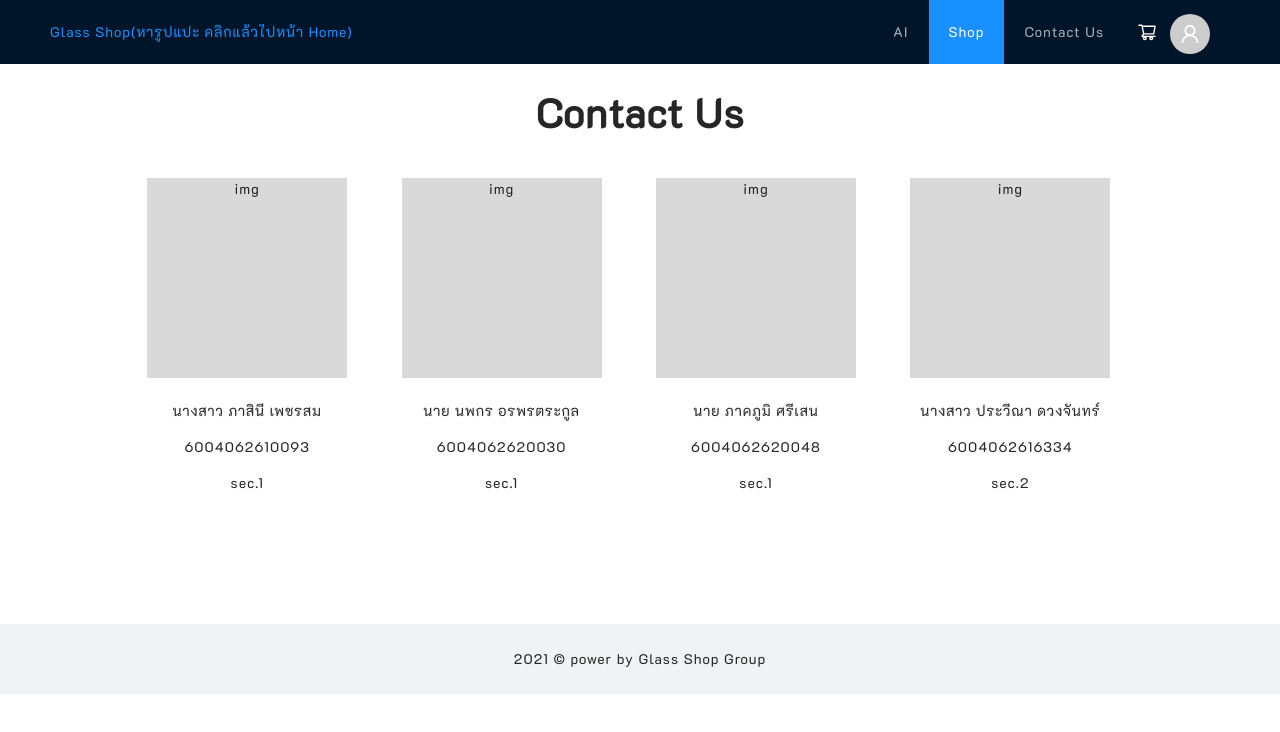
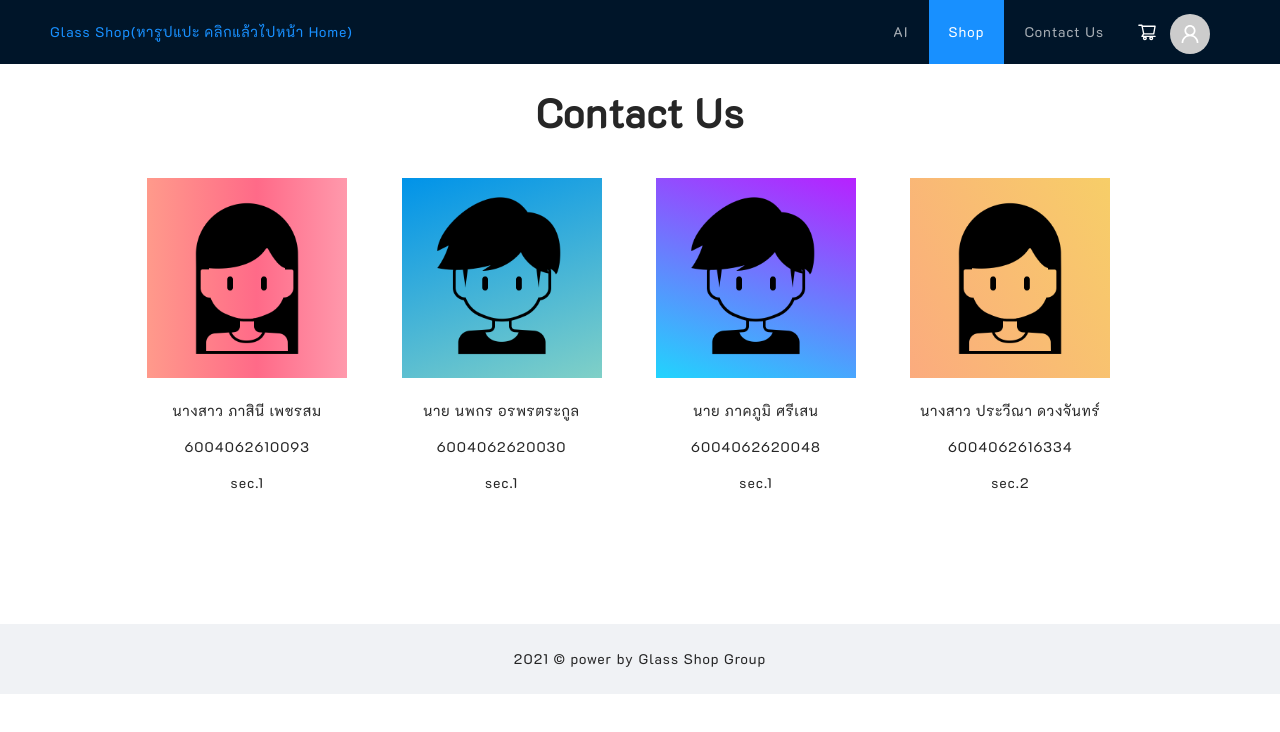
Before and after one commit to prkpwm/glasses_shop, a React (Create React App) app in the folder Client/my-app/: page /GlassShop/Contact in a window 1280 px wide. Shown: the top 732 px of the page. Built offline with nearby package versions, Linux system fonts and the light colour scheme.

Commit message:
Edit and Add Contactus

```diff
--- a/Client/my-app/src/components/pages/Contactus/ContactUs.css
+++ b/Client/my-app/src/components/pages/Contactus/ContactUs.css
@@ -7,12 +7,32 @@
     width: 80%;
     margin: auto;
 }
-.Con-styleimg{
-    background: #d9d9d9;
+/* STYLE-Img */
+.Con-styleimg-miow{
+    background-color: #FF9A8B;
+    background-image: linear-gradient(90deg, #FF9A8B 0%, #FF6A88 55%, #FF99AC 100%);
     width: 200px;
-    height:200px;
+    height: 200px;
 }
-
+.Con-styleimg-not{
+    background-color: #0093E9;
+    background-image: linear-gradient(160deg, #0093E9 0%, #80D0C7 100%);
+    width: 200px;
+    height: 200px;
+}
+.Con-styleimg-master{
+    background-color: #21D4FD;
+    background-image: linear-gradient(19deg, #21D4FD 0%, #B721FF 100%);
+    width: 200px;
+    height: 200px;
+}
+.Con-styleimg-aum{
+    background-color: #FBAB7E;
+    background-image: linear-gradient(62deg, #FBAB7E 0%, #F7CE68 100%);
+    width: 200px;
+    height: 200px;
+}
+/* STYLE-Text */
 .Con-styletext{
     background: #ffffff;
     width: 200px;
--- a/Client/my-app/src/components/pages/Contactus/ContactusHome.js
+++ b/Client/my-app/src/components/pages/Contactus/ContactusHome.js
@@ -1,6 +1,8 @@
 import React from 'react'
 import './ContactUs.css'
 import { Row, Col } from 'antd';
+import photo1 from '../Contactus/iconFemale.png';
+import photo2 from '../Contactus/iconMen.png';
 
 function ContactusHome() {
     return (
@@ -11,16 +13,24 @@ function ContactusHome() {
             <div>
                 <Row gutter={{ xs: 8, sm: 16, md: 24, lg: 32 }}>
                     <Col className="gutter-row" span={6}>
-                        <div class="Con-styleimg">img</div>
+                        <div class="Con-styleimg-miow" >
+                            <div><img src={photo1} width="180px" height="180px"></img></div>
+                        </div>
                     </Col>
                     <Col className="gutter-row" span={6}>
-                        <div class="Con-styleimg">img</div>
+                    <div class="Con-styleimg-not" >
+                            <div><img src={photo2} width="180px" height="180px"></img></div>
+                        </div>
                     </Col>
                     <Col className="gutter-row" span={6}>
-                        <div class="Con-styleimg">img</div>
+                    <div class="Con-styleimg-master" >
+                            <div><img src={photo2} width="180px" height="180px"></img></div>
+                        </div>
                     </Col>
                     <Col className="gutter-row" span={6}>
-                        <div class="Con-styleimg">img</div>
+                    <div class="Con-styleimg-aum" >
+                            <div><img src={photo1} width="180px" height="180px"></img></div>
+                        </div>
                     </Col>
                 </Row>
                 <br></br>
```
